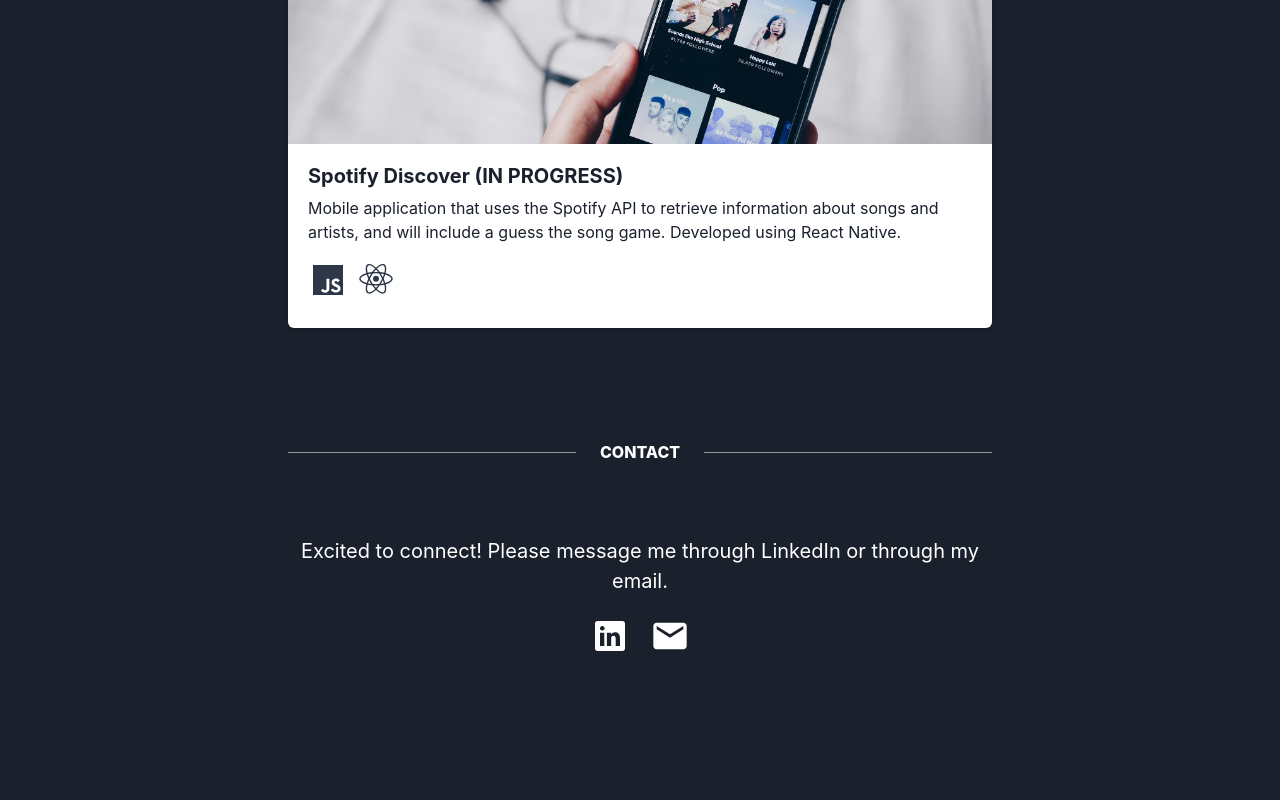
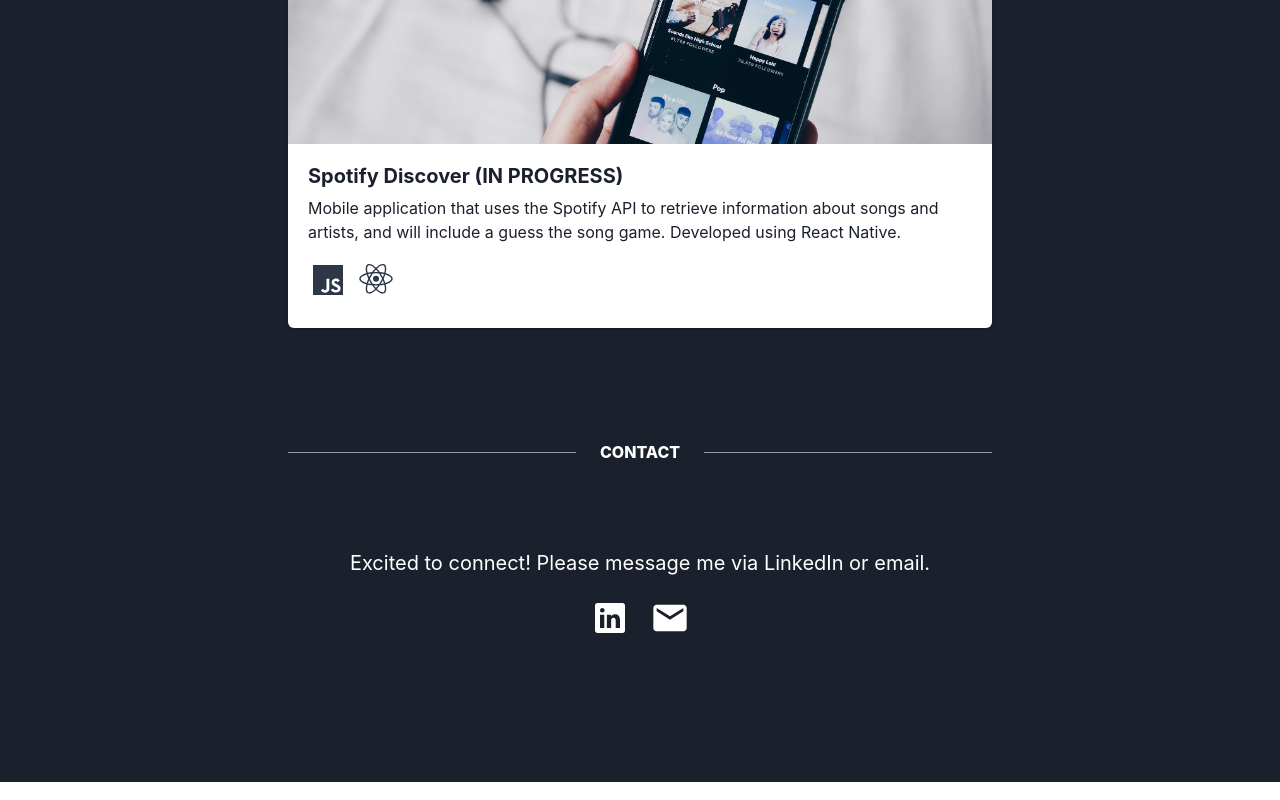
Before and after one commit to eden-chung/Portfolio, a React (Create React App) app: page / in a window 1280 px wide. Shown: the part 2644-3444 px from the top of the page. Built offline with nearby package versions, Linux system fonts and the light colour scheme.

Commit message:
modify colors

```diff
--- a/src/App.js
+++ b/src/App.js
@@ -1,6 +1,4 @@
 import { Box } from "@chakra-ui/react";
-import { ThemeProvider } from '@chakra-ui/react';
-import theme from './theme';
 import React from 'react';
 import './App.css';
 
--- a/src/Contact.js
+++ b/src/Contact.js
@@ -42,9 +42,8 @@
                             </HStack>
                         <Divider orientation="horizontal" />
                     </Stack>
-                    <Heading fontSize={"3xl"}>Let's stay in touch!</Heading>
-                    <Text color={"white"} fontSize={"xl"} px={4} mt={-5}>
-                            Excited to connect! Please message me through LinkedIn or through my email.
+                    <Text color={"white"} fontSize={"xl"} px={4} mt={12}>
+                            Excited to connect! Please message me via LinkedIn or email.
                     </Text>
                     <Center>
                         <HStack spacing={5}>
--- a/src/Home.js
+++ b/src/Home.js
@@ -60,11 +60,11 @@
                         style={{ margin: 0 }}
                     >
                         <VStack spacing={0} align="flex-start">
-                            <Text fontWeight={600}>Eden Chung</Text>
-                            <Text as={"span"} color={`${color}.400`} fontSize={"2xl"}>
+                            <Text fontWeight={600} color="white">Eden Chung</Text>
+                            <Text as={"span"} color="white" fontSize={"2xl"}>
                                 Student at Columbia University, Barnard College
                             </Text>
-                            <Text as={"span"} color={`${color}.400`} fontSize={"2xl"} fontWeight={300} mt={-3}>
+                            <Text as={"span"} color="white" fontSize={"2xl"} fontWeight={300} mt={-3}>
                                 B.A Computer Science, Minor in Mathematics
                             </Text>
                         </VStack>
--- a/src/index.js
+++ b/src/index.js
@@ -4,19 +4,22 @@
 import App from './App';
 import reportWebVitals from './reportWebVitals';
 
-import theme from './theme';
+import { ChakraProvider, extendTheme } from '@chakra-ui/react'
+import theme from './theme'; // Import your custom theme
 
-import { ChakraProvider } from '@chakra-ui/react'
+const customTheme = extendTheme(theme);
 
 const root = ReactDOM.createRoot(document.getElementById('root'));
 root.render(
-    <ChakraProvider theme={theme}>
+    <ChakraProvider theme={customTheme}>
         <React.StrictMode>
             <App/>
         </React.StrictMode>
     </ChakraProvider>
 );
 
+
+
 // If you want to start measuring performance in your app, pass a function
 // to log results (for example: reportWebVitals(console.log))
 // or send to an analytics endpoint. Learn more: https://bit.ly/CRA-vitals
--- a/src/theme.js
+++ b/src/theme.js
@@ -5,6 +5,18 @@
         primary: '#3182CE',
         secondary: '#805AD5',
     },
+    components: {
+        Heading: {
+            baseStyle: {
+                color: "#1a202c",
+            },
+        },
+        Text: {
+            baseStyle: {
+                color: "#1a202c",
+            },
+        },
+    },
 });
 
 export default theme;
```
Also changed, not shown: src/Projects.js (+4 -1 lines).
